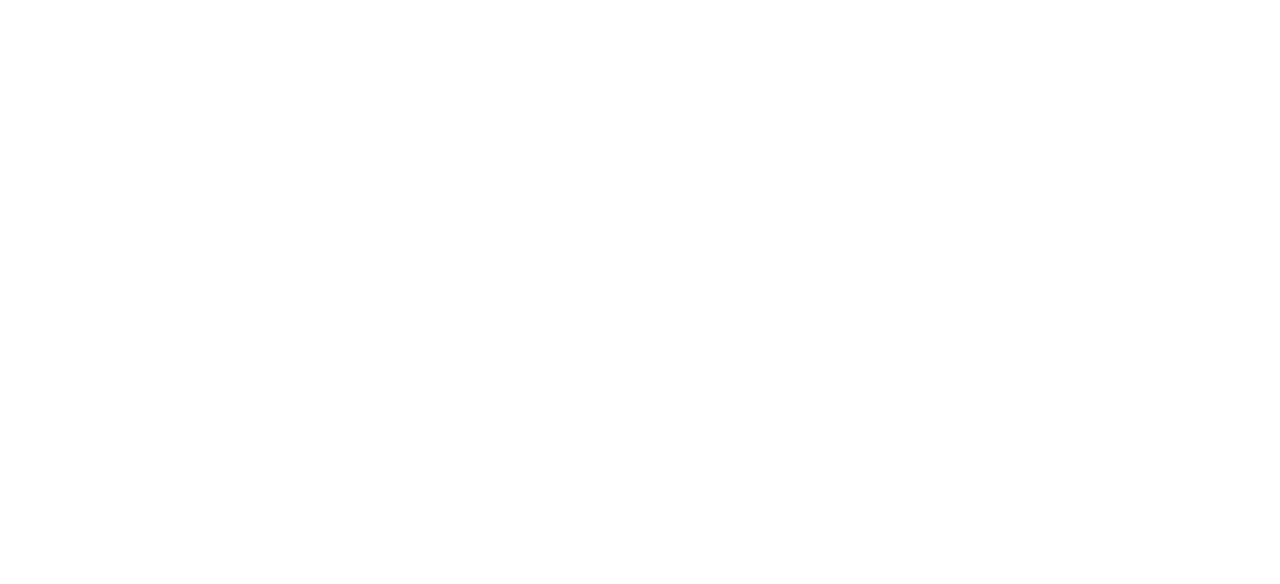
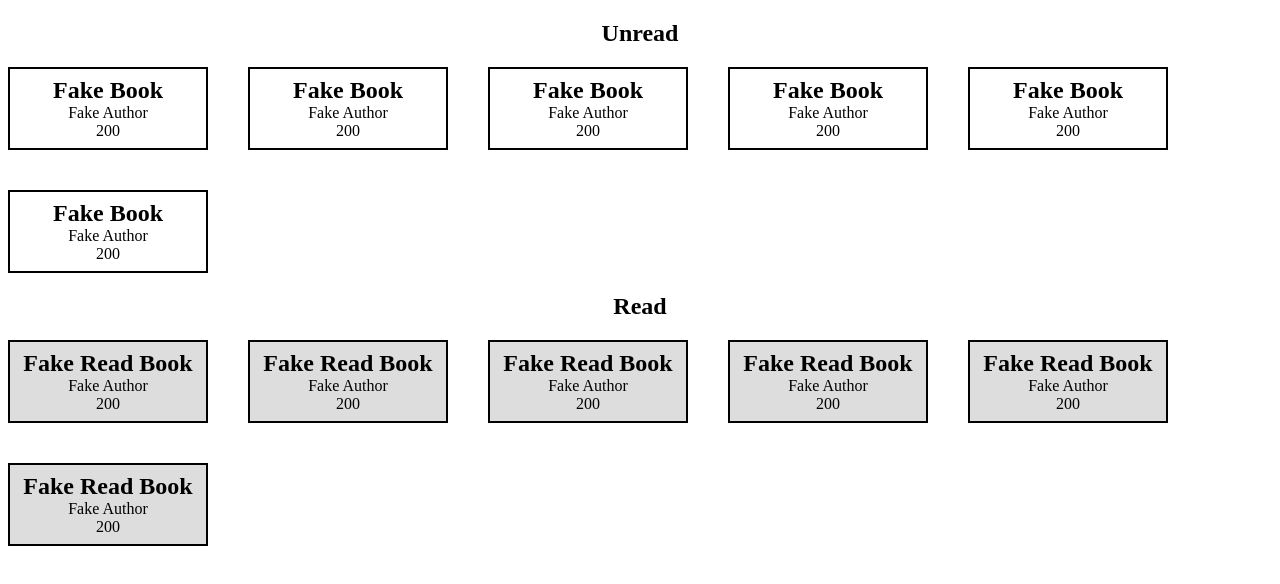
Before and after one commit to persistent-hustler/odin-library, a plain HTML site: page index.html in a window 1280 px wide. Drawn offline with Linux system fonts and the light colour scheme.

Commit message:
Write display logic for books in myLibrary

```diff
--- a/index.html
+++ b/index.html
@@ -8,6 +8,11 @@
     <script src="./script.js" defer></script>
 </head>
 <body>
-
+    <h2>Unread</h2>
+    <div class="container" id="unread">
+    </div>
+    <h2>Read</h2>
+    <div class="container" id="read">
+    </div>
 </body>
 </html>
--- a/script.js
+++ b/script.js
@@ -1,13 +1,57 @@
-// myLibrary array
 const myLibrary = [];
-// book object constructor
+let readContainer = document.querySelector('#read');
+let unreadContainer = document.querySelector('#unread');
+
 function Book(title, author, pages, readStatus) {
     this.title = title;
     this.author = author;
     this.pages = pages;
     this.readStatus = readStatus;
 }
-// add book function
+
 function addBookToLibrary(title, author, pages, readStatus) {
     myLibrary.push(new Book(title, author, pages, readStatus));
 }
+
+function displayBook(newBook) {
+    let newBookCard = document.createElement('div');
+
+    let title = document.createElement('div');
+    title.setAttribute('class', 'title');
+    title.textContent = newBook.title;
+    newBookCard.appendChild(title);
+
+    let author = document.createElement('div');
+    author.setAttribute('class', 'author');
+    author.textContent = newBook.author;
+    newBookCard.appendChild(author);
+
+    let pages =  document.createElement('div');
+    pages.setAttribute('class','pages');
+    pages.textContent = newBook.pages;
+    newBookCard.appendChild(pages);
+
+    newBookCard.setAttribute('class', 'card');
+    if (newBook.readStatus === 'read') {
+        readContainer.appendChild(newBookCard);
+    } else {
+        unreadContainer.appendChild(newBookCard);
+    }
+}
+
+addBookToLibrary('Fake Book', 'Fake Author', 200, 'unread');
+addBookToLibrary('Fake Book', 'Fake Author', 200, 'unread');
+addBookToLibrary('Fake Book', 'Fake Author', 200, 'unread');
+addBookToLibrary('Fake Book', 'Fake Author', 200, 'unread');
+addBookToLibrary('Fake Book', 'Fake Author', 200, 'unread');
+addBookToLibrary('Fake Book', 'Fake Author', 200, 'unread');
+
+addBookToLibrary('Fake Read Book', 'Fake Author', 200, 'read');
+addBookToLibrary('Fake Read Book', 'Fake Author', 200, 'read');
+addBookToLibrary('Fake Read Book', 'Fake Author', 200, 'read');
+addBookToLibrary('Fake Read Book', 'Fake Author', 200, 'read');
+addBookToLibrary('Fake Read Book', 'Fake Author', 200, 'read');
+addBookToLibrary('Fake Read Book', 'Fake Author', 200, 'read');
+
+
+myLibrary.forEach(displayBook);
--- a/style.css
+++ b/style.css
@@ -0,0 +1,29 @@
+h2 {
+    text-align: center;
+}
+
+.container {
+    display: grid;
+    grid-template-columns: repeat(auto-fill, min(200px));
+    gap: 40px;
+    justify-content: start;
+}
+
+.card {
+    border: 2px solid black;
+    padding: 8px;
+    text-align: center;
+}
+
+#unread .card {
+    background-color: white;
+}
+
+#read .card {
+    background-color: rgb(221, 221, 221);
+}
+
+.title {
+    font-size: 24px;
+    font-weight: bold;
+}
```
